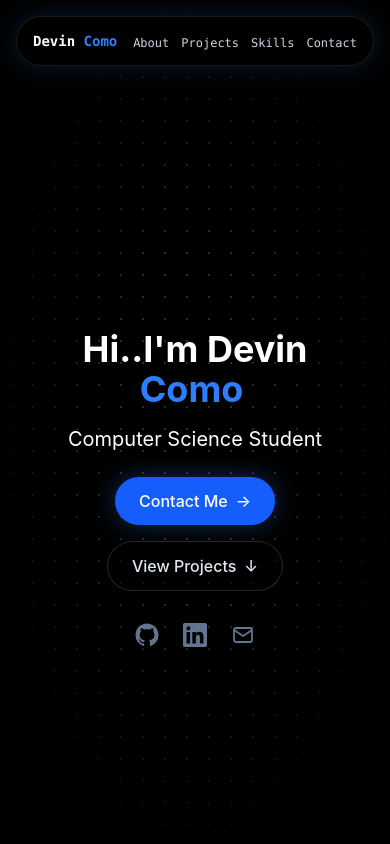
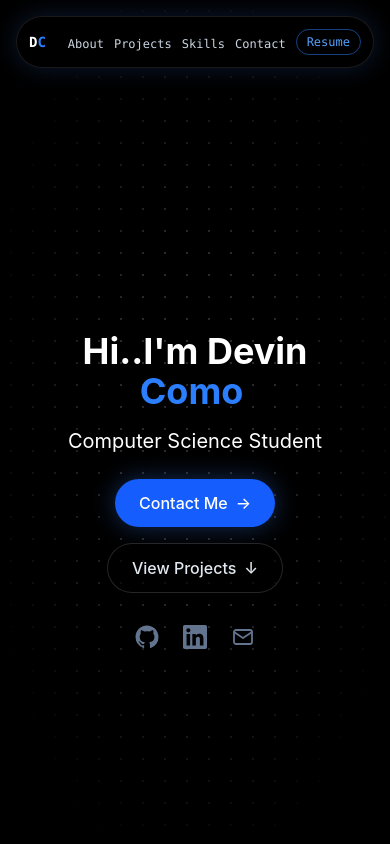
Before and after one commit to QuakerSoft/my-portfolio, a React (Vite) app: page / in a window 390 px wide. Shown: the top 844 px of the page. Built offline with nearby package versions, Linux system fonts and the light colour scheme.

Commit message:
added resume link to navbar, fixed dynamic sizing for phones, added tigher spacing

```diff
--- a/src/components/Navbar.jsx
+++ b/src/components/Navbar.jsx
@@ -8,9 +8,14 @@ const links = [
 function Navbar() {
   return (
     <header className="sticky top-4 z-50 mt-4 px-4">
-      <nav className="mx-auto flex max-w-3xl xl:max-w-5xl items-center justify-between rounded-full border border-white/10 bg-black/70 shadow-[0_0_24px_rgba(59,130,246,0.2)] px-4 py-3 text-white sm:px-6 xl:px-8 xl:py-4 backdrop-blur-md">
-        <a href="#" className="whitespace-nowrap font-mono text-sm font-bold sm:text-base xl:text-lg">Devin <span className="text-blue-500">Como</span></a>
-        <ul className="flex gap-3 sm:gap-6">
+      <nav className="mx-auto flex max-w-3xl xl:max-w-5xl items-center justify-between rounded-full border border-white/10 bg-black/70 shadow-[0_0_24px_rgba(59,130,246,0.2)] px-3 py-3 text-white sm:px-6 xl:px-8 xl:py-4 backdrop-blur-md">
+        {/* full name on bigger screens, initials on phones so the Resume button fits */}
+        <a href="#" aria-label="Devin Como, back to top" className="whitespace-nowrap font-mono text-sm font-bold sm:text-base xl:text-lg">
+          <span className="hidden sm:inline">Devin <span className="text-blue-500">Como</span></span>
+          <span className="sm:hidden">D<span className="text-blue-500">C</span></span>
+        </a>
+        <div className="flex items-center gap-2.5 sm:gap-6">
+          <ul className="flex gap-2.5 sm:gap-6">
             {links.map((link) => (
               <li key={link.href}>
                 <a href={link.href} className="font-mono text-xs text-slate-300 sm:text-sm xl:text-base transition-colors duration-300 hover:text-blue-500">
@@ -19,6 +24,18 @@ function Navbar() {
               </li>
             ))}
           </ul>
+
+          {/* resume opens in a new tab; put the file at public/resume.pdf */}
+          <a
+            href="/resume.pdf"
+            target="_blank"
+            rel="noopener noreferrer"
+            className="group inline-flex items-center gap-1 whitespace-nowrap rounded-full border border-blue-500/50 px-2.5 py-1 sm:px-3 font-mono text-xs text-blue-400 transition-colors duration-300 hover:border-blue-500 hover:bg-blue-500/10 hover:text-white sm:text-sm xl:px-4 xl:text-base"
+          >
+            Resume
+            <span aria-hidden="true" className="hidden transition-transform duration-300 sm:inline group-hover:-translate-y-0.5 group-hover:translate-x-0.5">↗</span>
+          </a>
+        </div>
       </nav>
     </header>
   )
```
Lines whose indentation alone changed are shown as unchanged.
